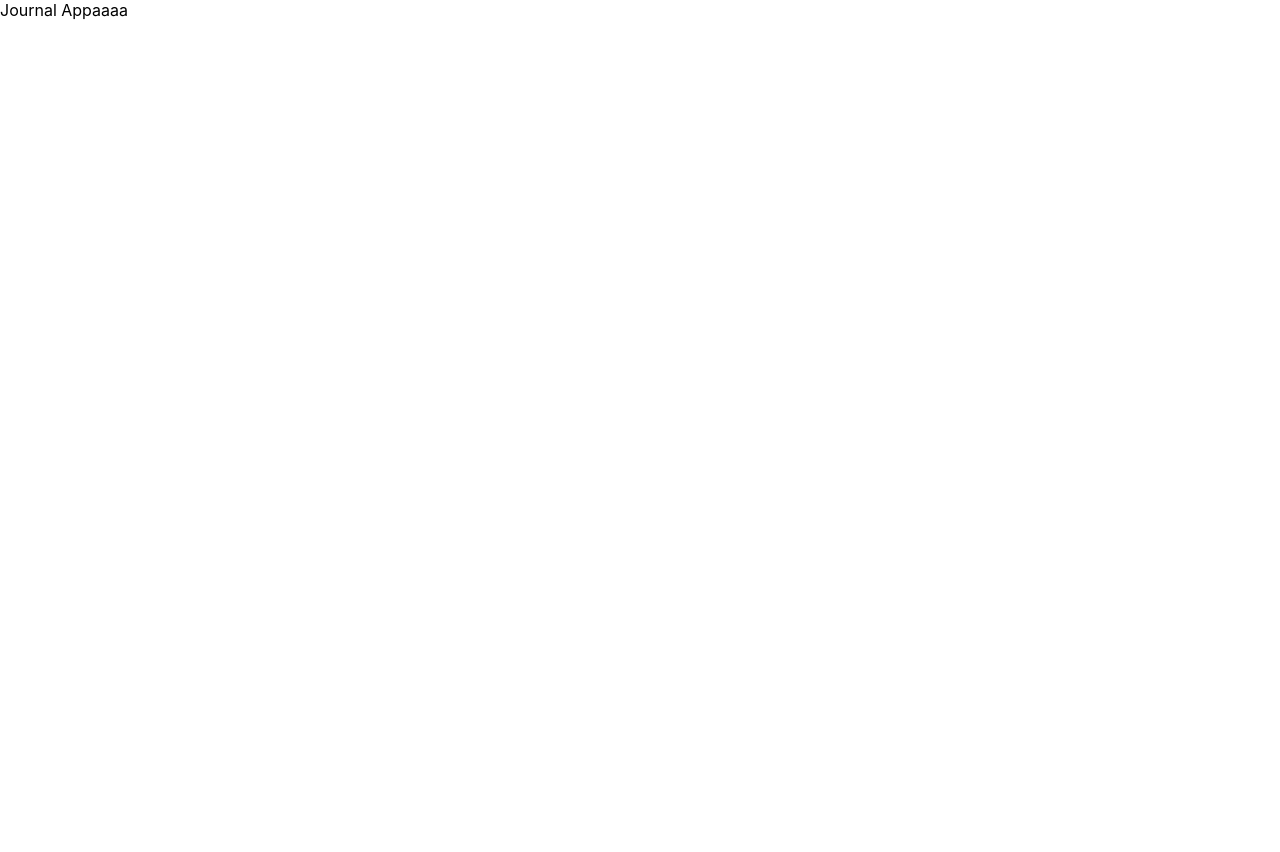
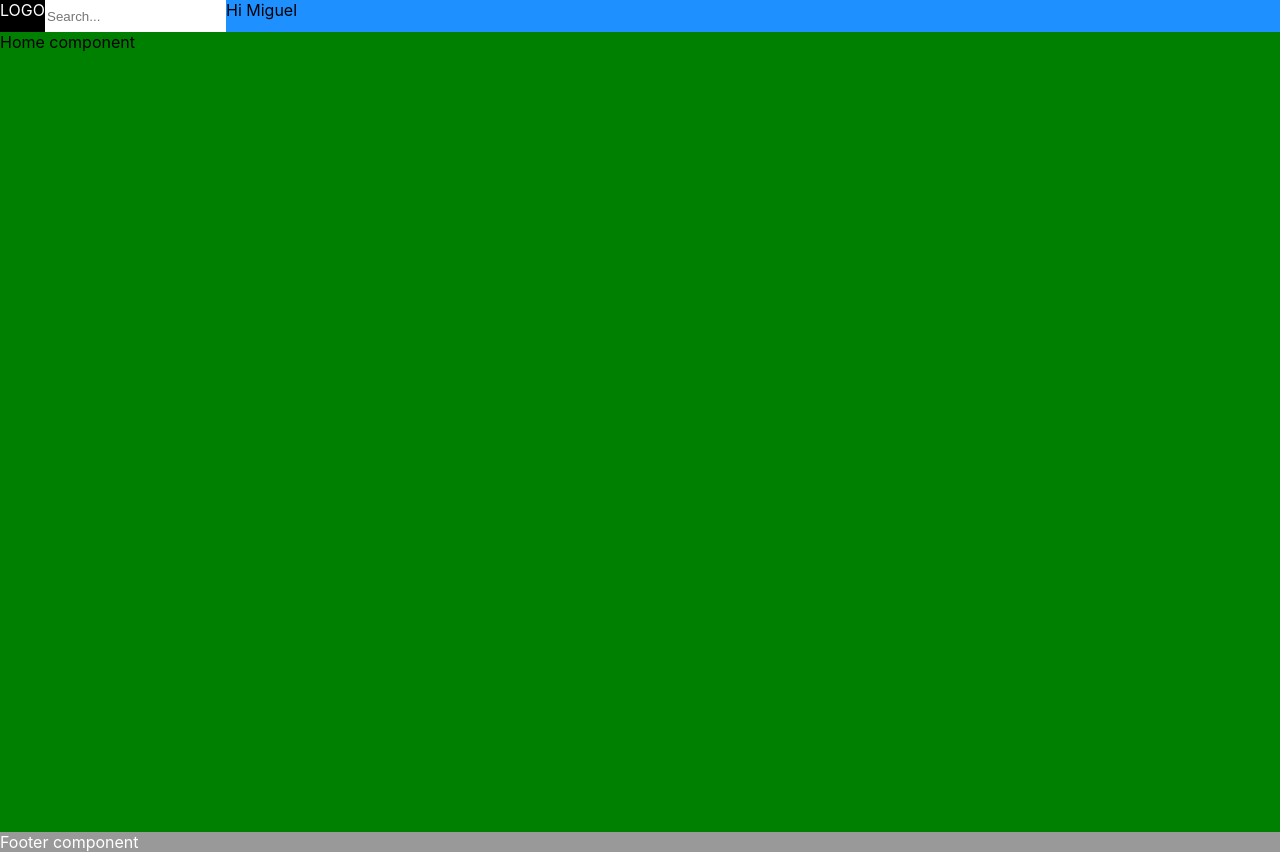
Before and after one commit to miguebarbell/journal, a React (Create React App) app in the folder client/: page / in a window 1280 px wide. Before the commit the page ends 800 px from the top, so only its background shows below. Built offline with nearby package versions, Linux system fonts and the light colour scheme; the HTML template or start-up script is replaced by a standard one.

Commit message:
main routes

```diff
--- a/client/src/App.js
+++ b/client/src/App.js
@@ -1,8 +1,26 @@
+import {BrowserRouter as Router, Routes, Route} from "react-router-dom";
+
+
+import Navbar from "./components/navbar";
+import Home from "./pages/home";
+import Footer from "./components/footer";
+import Day from "./pages/day";
+import Login from "./pages/login";
+
+
+
 function App() {
+
   return (
-    <div>
-      Journal Appaaaa
-    </div>
+    <Router>
+      <Navbar/>
+      <Routes>
+        <Route exact path="/" element={<Home/>}/>
+        <Route path="/day" element={<Day/>}/>
+        <Route path="/login" element={<Login/>}/>
+      </Routes>
+      <Footer/>
+    </Router>
   );
 }
 
```
